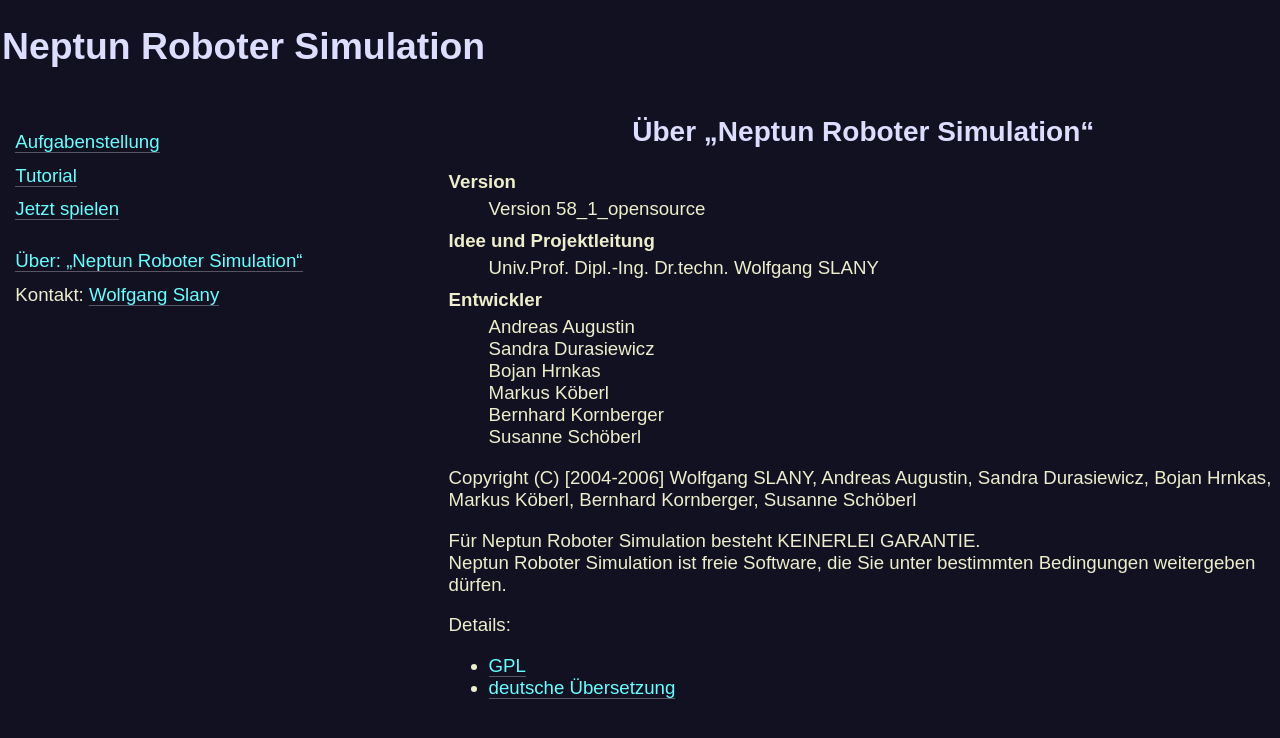
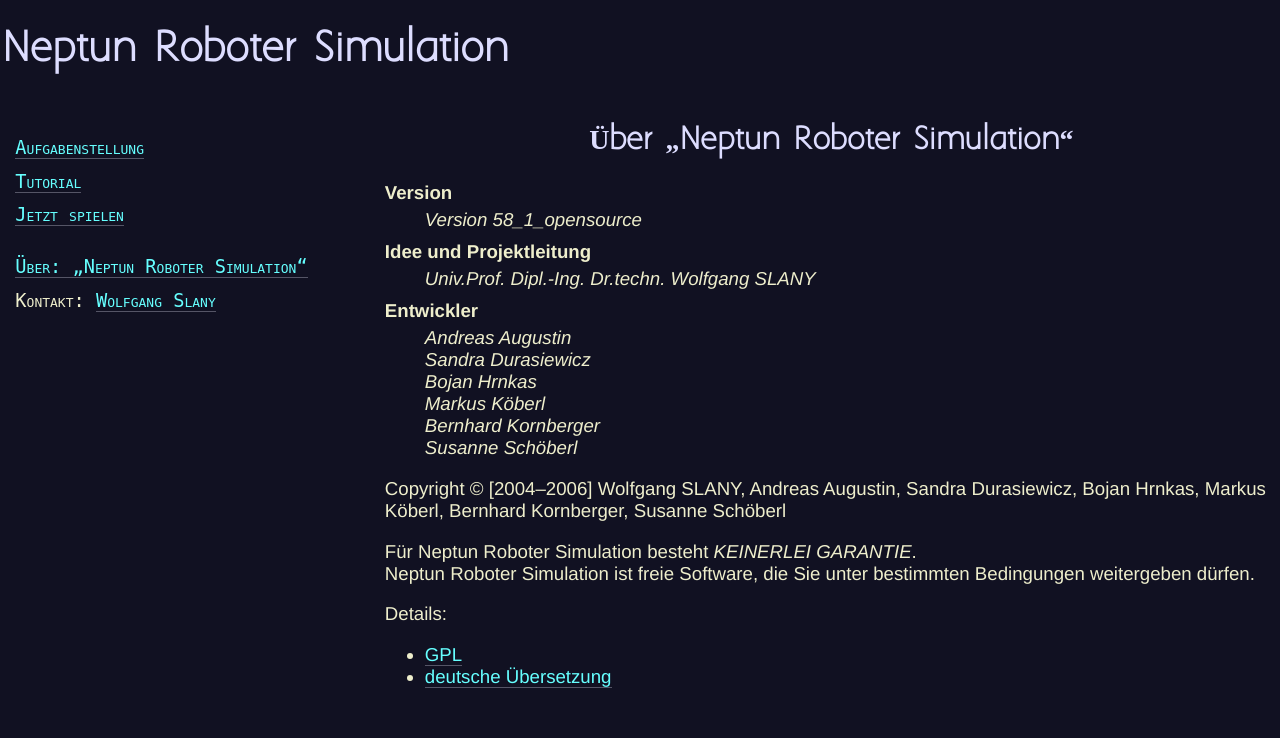
Before and after one commit to plechi/labyrinth, a PHP site: page /HelpWindow/about.html in a window 1280 px wide. Shown: the top 738 px of the page. Run offline with PHP 8.4, Linux system fonts and the light colour scheme.

Commit message:
Refactoring HelpWindow.

```diff
--- a/HelpWindow/about.html
+++ b/HelpWindow/about.html
@@ -41,11 +41,11 @@
 
       <footer style="text-align:left">
         <p id="licensetext">
-          Copyright (C) [2004-2006] Wolfgang SLANY, Andreas Augustin, Sandra Durasiewicz,
+          Copyright © [2004–2006] Wolfgang SLANY, Andreas Augustin, Sandra Durasiewicz,
           Bojan Hrnkas, Markus Köberl, Bernhard Kornberger, Susanne Schöberl
         </p>
         <p>
-          Für Neptun Roboter Simulation besteht KEINERLEI GARANTIE. <br />
+          Für Neptun Roboter Simulation besteht <em>KEINERLEI GARANTIE</em>. <br />
           Neptun Roboter Simulation ist freie Software, die Sie unter bestimmten Bedingungen weitergeben dürfen.
         </p>
         <p>
--- a/HelpWindow/style.css
+++ b/HelpWindow/style.css
@@ -1,5 +1,11 @@
+@font-face {
+    font-family: "Aaargh";
+    src: url("Aaargh.ttf") format("truetype");
+}
+
+@media all {
     body {
-    font-family: Arial, Helvetica, sans-serif;
+        font-family: Helvetica, sans-serif;
         margin: 20px 2px 2px 2px;
 
         color: #EEC;
@@ -21,25 +27,29 @@ body {
 
     nav {
         float: left;
-    min-width: 400px;
-    width: 30%;
+        min-width: 350px;
+        width: 25%;
         padding: 10pt;
+        font-variant: small-caps;
+        font-family: monospace;
     }
     nav p {
         line-height: 1.8em;
     }
 
     article {
-    width: 65%;
+        width: 70%;
         float: right;
     }
 
     h1, h2, h3, h4, h5, h6 {
+        font-family: Aaargh;
         color: #DDF;
     }
     h1:hover:after, h2:hover:after, h3:hover:after,
     h4:hover:after, h5:hover:after, h6:hover:after {
-    content: " ¶";
+        /*content: " ¶";*/
+        content: "  " url("rocket.svg");
     }
     h1 a:link,
     h1 a:hover,
@@ -64,6 +74,7 @@ dt {
         margin-bottom: 5px;
     }
     dd {
+        font-style: italic;
     }
 
     table td {
@@ -81,13 +92,15 @@ table td {
 
     .instr {
         font-family: monospace;
+        background-color: #223;
+        padding: 0.3em;
     }
+    .instr:hover { background-color: #334; }
     .xml {
         font-family: monospace;
         white-space: pre-wrap;
         margin: 5px 5px 25px 5px;
         padding: 5px;
     }
-.xml:hover {
-    background-color: #223;
+    .xml:hover { background-color: #334; }
 }
```
Also changed, not shown: HelpWindow/Tup Wanders Font License.txt (added, +9 -0 lines), HelpWindow/Aaargh.ttf (added), HelpWindow/rocket.svg (added). Lines whose indentation alone changed are shown as unchanged.
